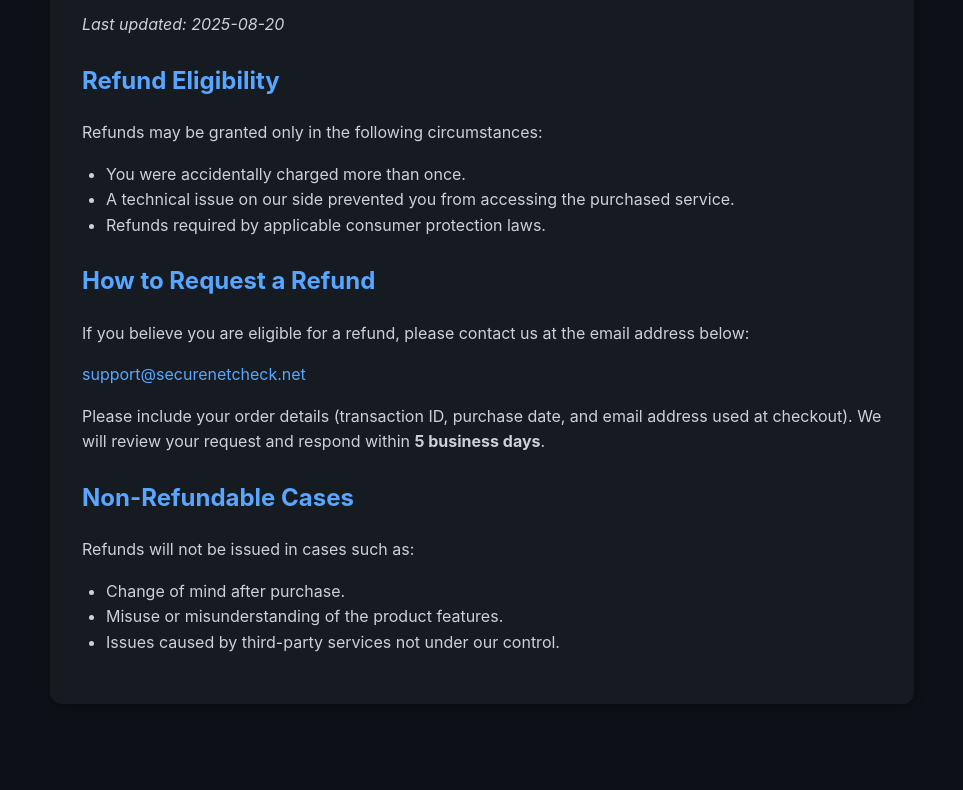
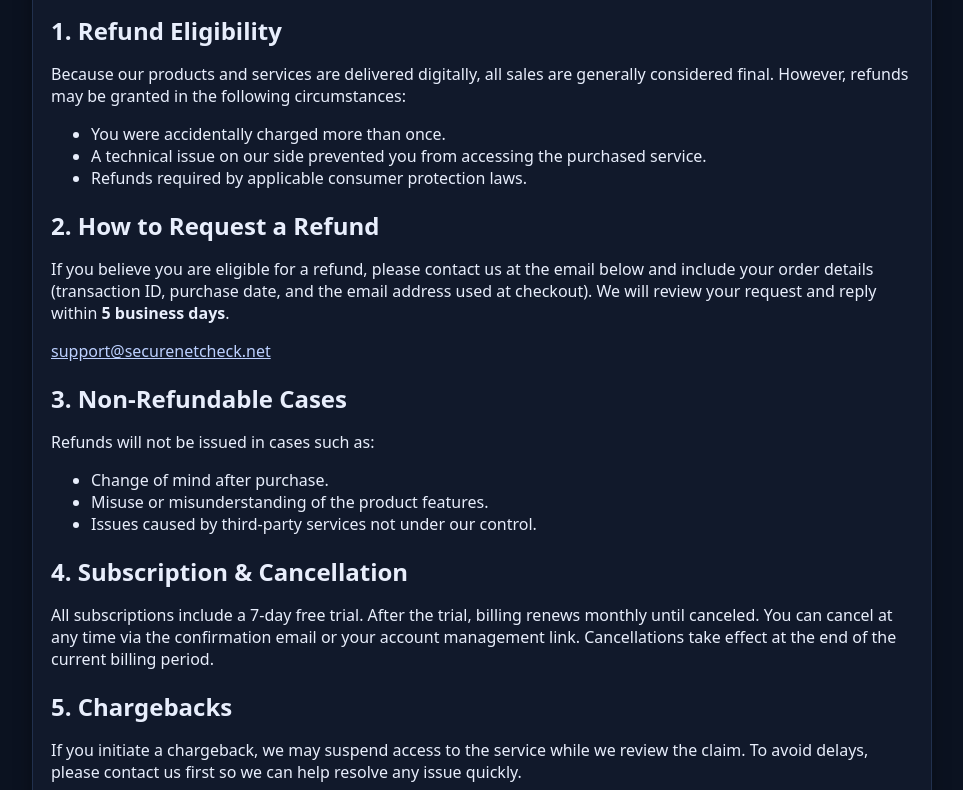
Before and after one commit to godman-cyber/my-website, a plain HTML site: page refund/index.html in a window 1280 px wide. Shown: the part 146-936 px from the top of the page, without its empty margins (158-1121 px from the left). Before the commit the page ends 882 px from the top, so only its background shows below. Drawn offline with Linux system fonts and the light colour scheme.

Commit message:
Update index.html

```diff
--- a/refund/index.html
+++ b/refund/index.html
@@ -1,71 +1,51 @@
-<!DOCTYPE html>
+<!doctype html>
 <html lang="en">
-<head>
-  <meta charset="UTF-8">
-  <title>Refund Policy</title>
-  <meta name="viewport" content="width=device-width, initial-scale=1.0">
-  <style>
-    body {
-      background-color: #0d1117;
-      color: #c9d1d9;
-      font-family: -apple-system, BlinkMacSystemFont, "Segoe UI", Roboto, Helvetica, Arial, sans-serif;
-      margin: 0;
-      padding: 2rem;
-      line-height: 1.6;
-    }
-    h1 {
-      color: #ffffff;
-    }
-    .container {
-      max-width: 800px;
-      margin: 0 auto;
-      background: #161b22;
-      padding: 2rem;
-      border-radius: 12px;
-      box-shadow: 0 4px 12px rgba(0, 0, 0, 0.3);
-    }
-    h2 {
-      color: #58a6ff;
-      margin-top: 1.5rem;
-    }
-    ul {
-      padding-left: 1.5rem;
-    }
-    a {
-      color: #58a6ff;
-      text-decoration: none;
-    }
-    a:hover {
-      text-decoration: underline;
-    }
-  </style>
-</head>
-<body>
-  <div class="container">
-    <h1>Refund Policy</h1>
-    <p><em>Last updated: 2025-08-20</em></p>
+<meta charset="utf-8">
+<meta name="viewport" content="width=device-width,initial-scale=1">
+<title>Refund Policy | SecureNet Check</title>
+<style>
+  body{margin:0;background:#0b1220;color:#e8eefc;font-family:system-ui,-apple-system,"Segoe UI",Roboto,sans-serif;padding:24px}
+  .wrap{max-width:900px;margin:0 auto}
+  a{color:#bcd0ff}
+  h1{margin:0 0 12px}
+  h2{margin:20px 0 8px}
+  .muted{color:#94a9d1}
+  .card{background:#11192b;border:1px solid #21304d;border-radius:14px;padding:18px;box-shadow:0 6px 18px rgba(0,0,0,.35)}
+</style>
 
-    <h2>Refund Eligibility</h2>
-    <p>Refunds may be granted only in the following circumstances:</p>
+<div class="wrap">
+  <h1>Refund Policy</h1>
+  <p class="muted">Last updated: 2025-08-20</p>
+
+  <div class="card">
+    <h2>1. Refund Eligibility</h2>
+    <p>Because our products and services are delivered digitally, all sales are generally considered final. However, refunds may be granted in the following circumstances:</p>
     <ul>
       <li>You were accidentally charged more than once.</li>
       <li>A technical issue on our side prevented you from accessing the purchased service.</li>
       <li>Refunds required by applicable consumer protection laws.</li>
     </ul>
 
-    <h2>How to Request a Refund</h2>
-    <p>If you believe you are eligible for a refund, please contact us at the email address below:</p>
+    <h2>2. How to Request a Refund</h2>
+    <p>If you believe you are eligible for a refund, please contact us at the email below and include your order details (transaction ID, purchase date, and the email address used at checkout). We will review your request and reply within <strong>5 business days</strong>.</p>
     <p><a href="mailto:support@securenetcheck.net">support@securenetcheck.net</a></p>
-    <p>Please include your order details (transaction ID, purchase date, and email address used at checkout).
-       We will review your request and respond within <strong>5 business days</strong>.</p>
 
-    <h2>Non-Refundable Cases</h2>
+    <h2>3. Non-Refundable Cases</h2>
     <p>Refunds will not be issued in cases such as:</p>
     <ul>
       <li>Change of mind after purchase.</li>
       <li>Misuse or misunderstanding of the product features.</li>
       <li>Issues caused by third-party services not under our control.</li>
     </ul>
+
+    <h2>4. Subscription & Cancellation</h2>
+    <p>All subscriptions include a 7-day free trial. After the trial, billing renews monthly until canceled. You can cancel at any time via the confirmation email or your account management link. Cancellations take effect at the end of the current billing period.</p>
+
+    <h2>5. Chargebacks</h2>
+    <p>If you initiate a chargeback, we may suspend access to the service while we review the claim. To avoid delays, please contact us first so we can help resolve any issue quickly.</p>
+
+    <h2>6. Contact</h2>
+    <p>Questions about our refund policy? Reach us at <a href="mailto:support@securenetcheck.net">support@securenetcheck.net</a>.</p>
   </div>
-</body>
+</div>
 </html>
```
